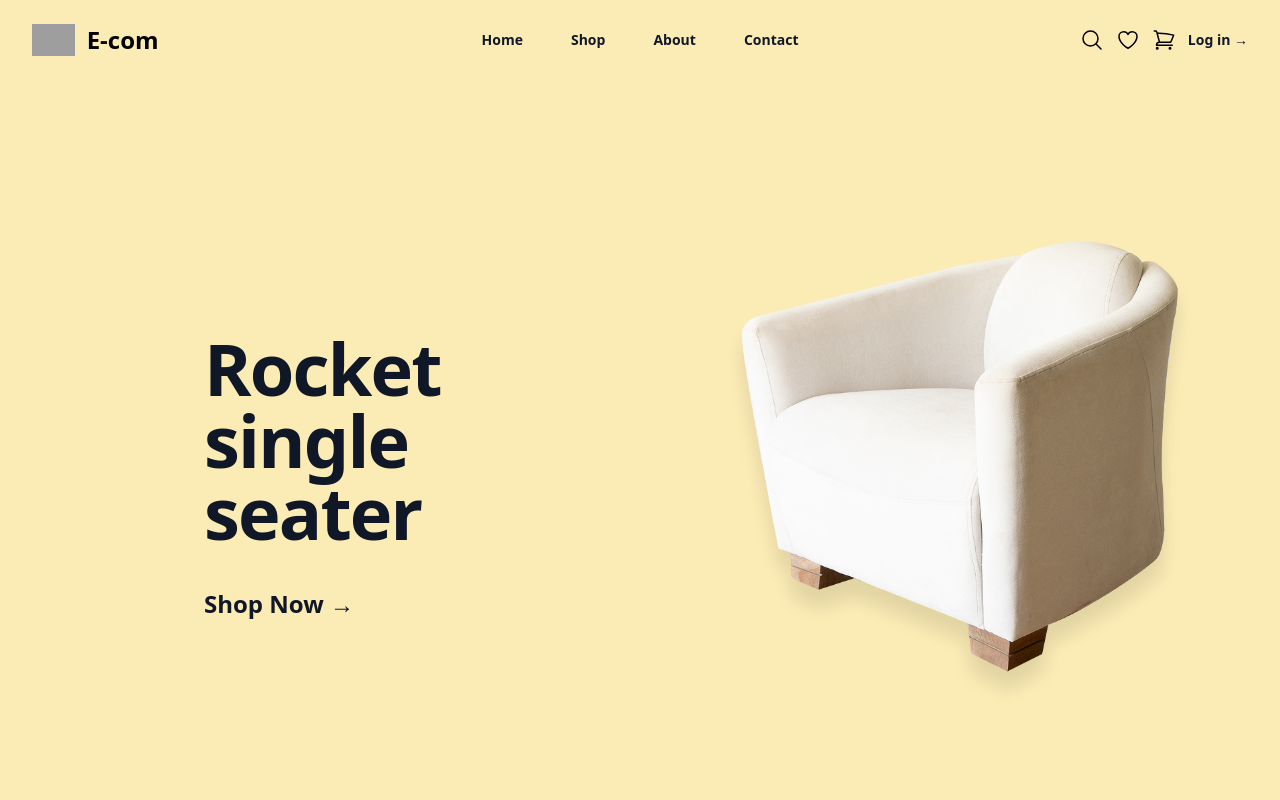
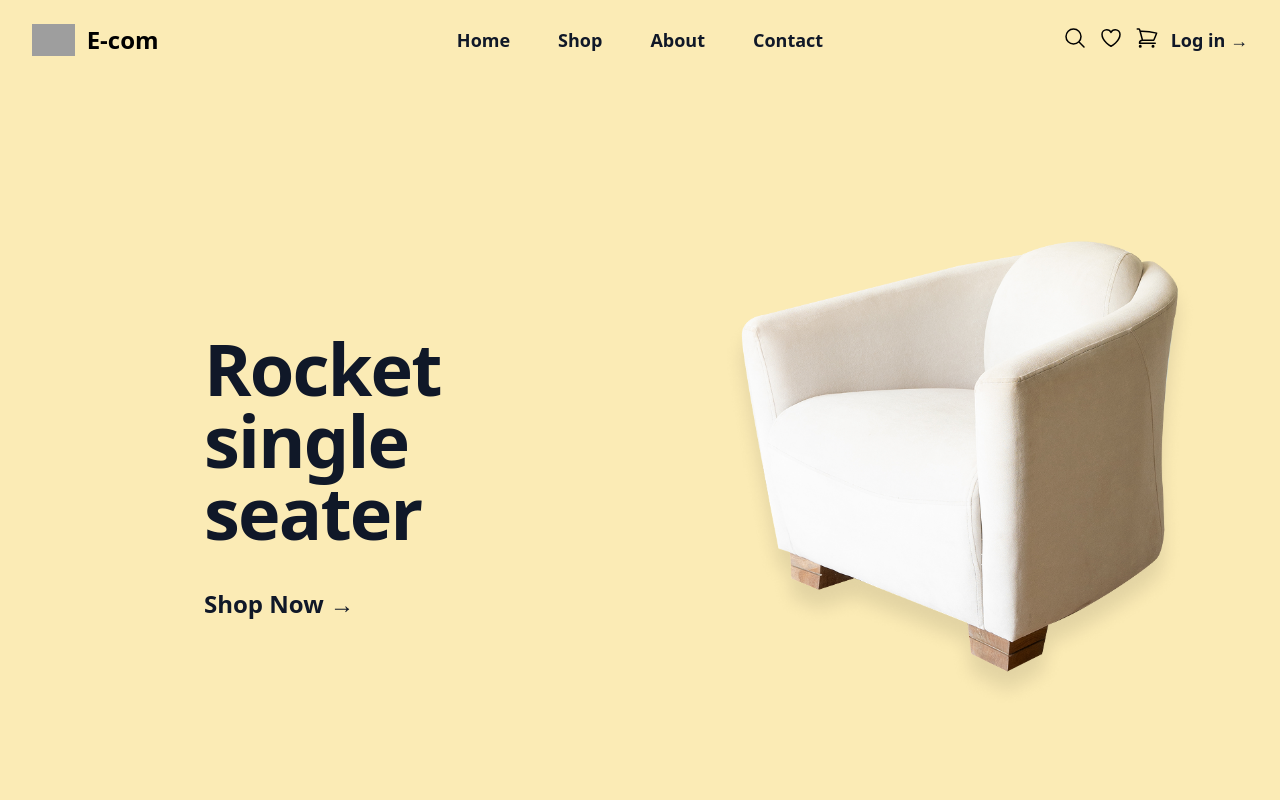
Before and after one commit to huusonno1/Ecom, a React (Vite) app in the folder fe-ecom/: page / in a window 1280 px wide. Shown: the top 800 px of the page. Built offline with nearby package versions, Linux system fonts and the light colour scheme; grey boxes are pictures that could not be loaded.

Commit message:
fix: fix font-site header

```diff
--- a/fe-ecom/src/pages/shop/ShopPage.tsx
+++ b/fe-ecom/src/pages/shop/ShopPage.tsx
@@ -1,5 +1,5 @@
 import React from "react";
-import { SlidersHorizontal, LayoutGrid, List } from "lucide-react";
+import { LayoutGrid, List } from "lucide-react";
 
 import Header from "../../shared/components/Header/Header";
 import Footer from "../../shared/components/Footer/Footer";
--- a/fe-ecom/src/shared/components/Header/Header.tsx
+++ b/fe-ecom/src/shared/components/Header/Header.tsx
@@ -20,16 +20,16 @@ export default function Example() {
           </a>
         </div>
         <PopoverGroup className="hidden lg:flex lg:gap-x-12">
-          <a href="/" className="text-sm/6 font-semibold text-gray-900">
+          <a href="/" className="text-lg font-semibold text-gray-900">
             Home
           </a>
-          <a href="/shop" className="text-sm/6 font-semibold text-gray-900">
+          <a href="/shop" className="text-lg font-semibold text-gray-900">
             Shop
           </a>
-          <a href="/about" className="text-sm/6 font-semibold text-gray-900">
+          <a href="/about" className="text-lg font-semibold text-gray-900">
             About
           </a>
-          <a href="/contact" className="text-sm/6 font-semibold text-gray-900">
+          <a href="/contact" className="text-lg font-semibold text-gray-900">
             Contact
           </a>
         </PopoverGroup>
@@ -82,7 +82,7 @@ export default function Example() {
               />
             </svg>
           </a>
-          <a href="#" className="text-sm/6 font-semibold text-gray-900">
+          <a href="#" className="text-lg font-semibold text-gray-900">
             Log in <span aria-hidden="true">&rarr;</span>
           </a>
         </div>
```
